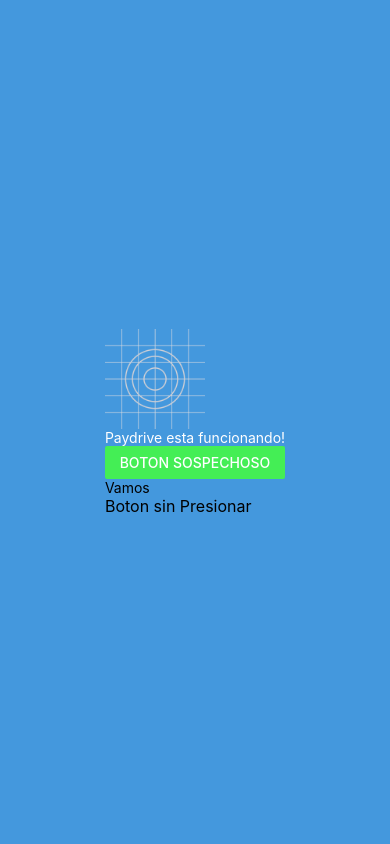
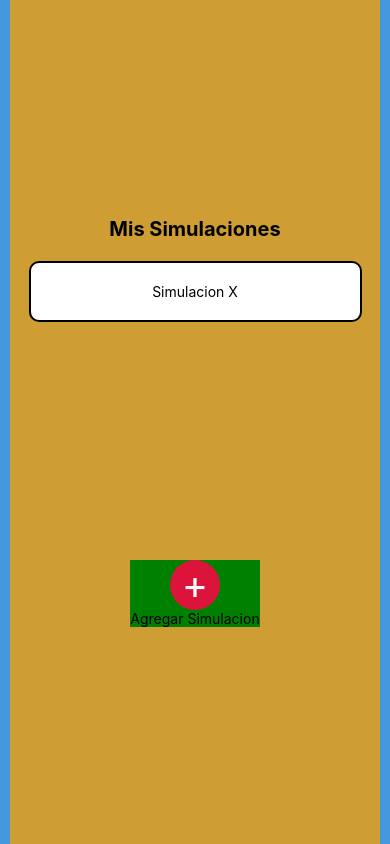
Before and after one commit to 100fixdev/Paydrive, a React Native app: screen / in a window 390 px wide. Built offline with nearby package versions, Linux system fonts and the light colour scheme.

Commit message:
feat: cracion de componente para el listado de simulaciones

```diff
--- a/components/Main.jsx
+++ b/components/Main.jsx
@@ -7,53 +7,86 @@ import {
   Button,
   TouchableHighlight,
   Pressable,
-  ScrollView
+  FlatList,
 } from "react-native";
 import icon from "../assets/splash-icon.png";
 import { useSafeAreaInsets } from "react-native-safe-area-context";
 
-
 export function Main() {
-const insets = useSafeAreaInsets();
+  const insets = useSafeAreaInsets();
 
   return (
-    <View style={[{paddingTop: insets.top}, {paddingBottom: insets.bottom}]}>
-    <ScrollView>
-      <Image
-        source={icon}
-        style={styles.Image}
-      />
-      <Text style={{ color: "white" }}>Paydrive esta funcionando!</Text>
-      <Button
-        color="#4e5"
-        title="Boton sospechoso"
-        onPress={() => alert("Probando alertas")}
-      ></Button>
 
-      <TouchableHighlight underlayColor={"#4e5"}>
-        <Text>Vamos</Text>
-      </TouchableHighlight>
-      <Pressable>
-        {({ pressed }) => (
-          <Text
-            style={{
-              fontSize: pressed ? 45 : 16,
-            }}
-          >
-            {pressed ? "Boton precionado" : "Boton sin Presionar"}
-          </Text>
-        )}
-      </Pressable>
+    <View style={styles.body}>
+      <View style={styles.container__card}>
+      <Text style={styles.title}>Mis Simulaciones</Text>
+
+        <View style={styles.card}>
+          <Pressable>
+            <Text>Simulacion X</Text>
+          </Pressable>
+        </View>
+      </View>
+
+      <View style={styles.container__agregar}>
+        <Pressable style={styles.btn__agregar}>
+          <Text style={styles.txt__agregar}>+</Text>
+        </Pressable>
+        <Text>Agregar Simulacion</Text>
+      </View>
       <StatusBar style="auto" />
-    </ScrollView>
     </View>
   );
 }
 
 const styles = StyleSheet.create({
+  body: {
+    flex: 1,
+    backgroundColor: "rgba(206, 157, 51, 1)",
+    alignItems: "center",
+    justifyContent: "space-evenly",
+    width: "100%",
+  },
+  title: {
+    fontSize: 20,
+    fontWeight: "bold",
+    marginBottom: 20,
+  },
+  container__card:{
+    width: "100%",
+    alignItems: "center",
+  },
   Image: {
     width: 100,
     height: 100,
     resizeMode: "center",
   },
+  card:{
+    backgroundColor: "white",
+    borderRadius: 10,
+    padding: 20,
+    borderWidth: 2,
+    borderColor: "black",
+    width: "90%",
+    alignItems: "center",
+    justifyContent: "center",
+
+  },
+  container__agregar:{
+    alignItems: "center",
+    marginTop: 20,
+    backgroundColor: "green",
+  },
+  btn__agregar:{
+    backgroundColor: "crimson",
+    borderRadius: 50,
+    width: 50,
+    height: 50,
+    alignItems: "center",
+    justifyContent: "center",
+  },
+  txt__agregar:{
+    color: "white",
+    fontSize: 40,
+  },
 });
```
